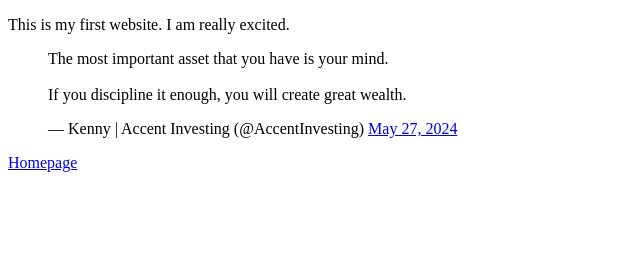
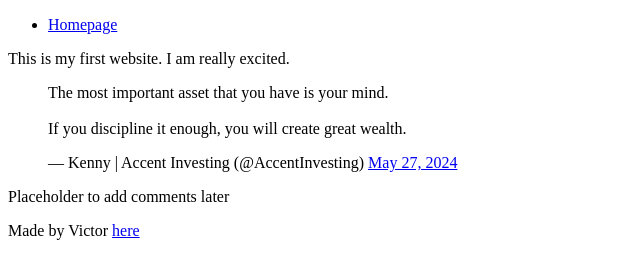
Before and after one commit to Vick9211/My_First_Portfolio, a plain HTML site: page html_basic/tweets.html in a window 1280 px wide. Shown: the whole page, without its empty margins (0-640 px from the left). Drawn offline with Linux system fonts and the light colour scheme.

Commit message:
added structure to html_basic/index.html and html_basic/tweets.html

```diff
--- a/html_basic/tweets.html
+++ b/html_basic/tweets.html
@@ -5,8 +5,22 @@
         <meta charset="UTF-8">
     </head>
     <body>
-        <p>This is my first website. I am really excited.</p>
-        <blockquote class="twitter-tweet"><p lang="en" dir="ltr">The most important asset that you have is your mind.<br><br>If you discipline it enough, you will create great wealth.</p>&mdash; Kenny | Accent Investing (@AccentInvesting) <a href="https://twitter.com/AccentInvesting/status/1795123034640007387?ref_src=twsrc%5Etfw">May 27, 2024</a></blockquote> <script async src="https://platform.twitter.com/widgets.js" charset="utf-8"></script>
-        <a href="index.html">Homepage</a>
+        <header>
+            <ul>
+                <li><a href="/index.html">Homepage</a></li>
+            </ul>
+        </header>
+        <main>
+            <article>
+                <p>This is my first website. I am really excited.</p>
+                <blockquote class="twitter-tweet"><p lang="en" dir="ltr">The most important asset that you have is your mind.<br><br>If you discipline it enough, you will create great wealth.</p>&mdash; Kenny | Accent Investing (@AccentInvesting) <a href="https://twitter.com/AccentInvesting/status/1795123034640007387?ref_src=twsrc%5Etfw">May 27, 2024</a></blockquote> <script async src="https://platform.twitter.com/widgets.js" charset="utf-8"></script>
+             </article>
+            <aside>
+                <p>Placeholder to add comments later</p>
+            </aside>
+        </main>
+        <footer>
+            <p>Made by Victor <a href="https://www.chelseafc.com/en" target="_blank">here</a> </p>
+        </footer>
     </body>
 </html>
```
Also changed, not shown: html_basic/index.html (+5 -4 lines).
